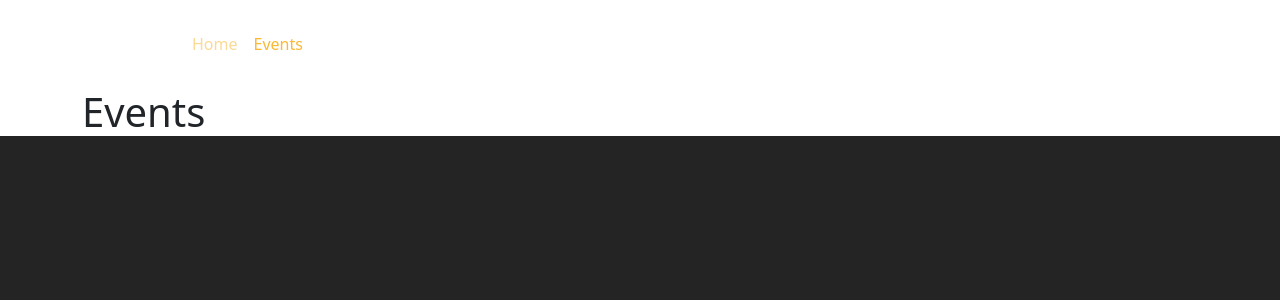
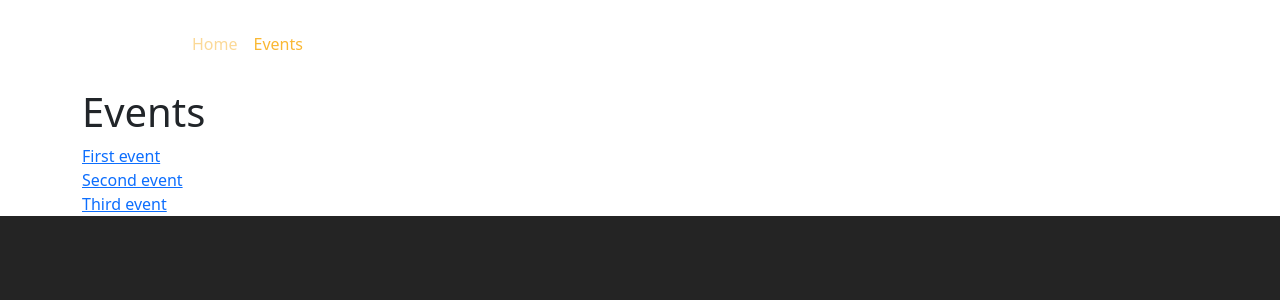
Before and after one commit to jenvdr/events-multipage-spa, a React (Create React App) app in the folder frontend/: page /events in a window 1280 px wide. Shown: the top 300 px of the page. Built offline with nearby package versions, Linux system fonts and the light colour scheme.

Commit message:
feat: add list of events and display event id inside single event page

```diff
--- a/frontend/src/pages/EventDetail.js
+++ b/frontend/src/pages/EventDetail.js
@@ -1,5 +1,12 @@
+import { useParams } from "react-router"
+
 export default function EventDetail() {
+    const params = useParams();
     return (
-        <h1>EventDetail</h1>
+        <>
+            <h1>EventDetail</h1>
+            <p>Event id: {params.eventId}</p>
+        </>
+
     )
 };
--- a/frontend/src/pages/Events.js
+++ b/frontend/src/pages/Events.js
@@ -1,5 +1,34 @@
+import { Link } from "react-router-dom"
+
+const DUMMY_EVENTS = [
+    {
+        id: 'e1',
+        title: 'First event'
+    },
+    {
+        id: 'e2',
+        title: 'Second event'
+    },
+    {
+        id: 'e3',
+        title: 'Third event'
+    }
+]
+
 export default function Events() {
     return (
-        <h1>Events</h1>
+        <>
+            <h1>Events</h1>
+            <ul>
+                {
+                DUMMY_EVENTS.map(
+                    event => (
+                        <li key={event.id}>
+                            <Link to={event.id} >{event.title}</Link>
+                        </li>
+                    )
+                )}
+            </ul>
+        </>
     )
 };
```
